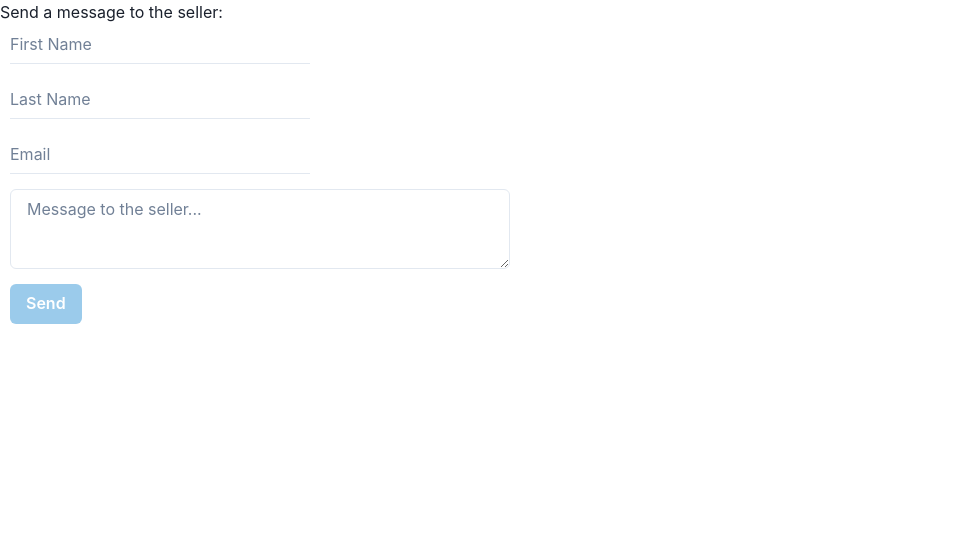
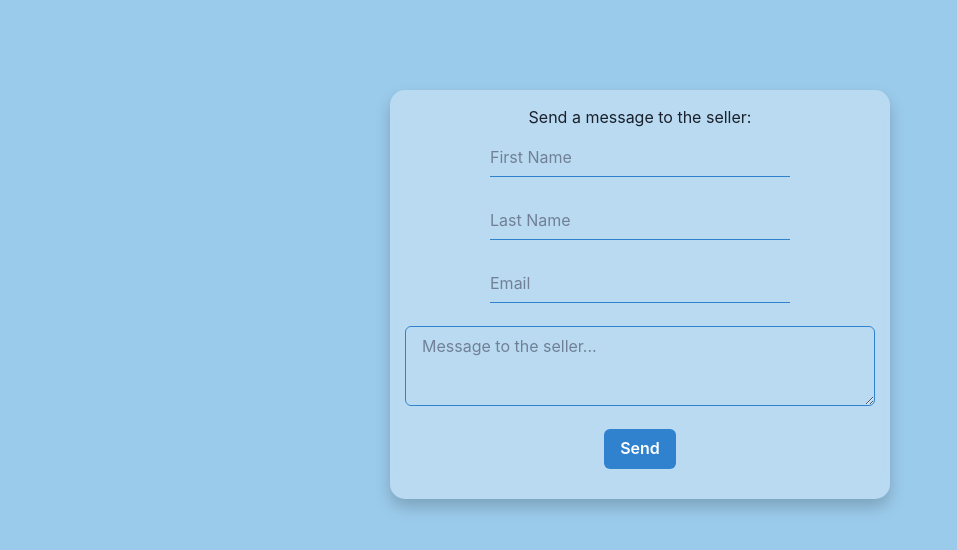
Before and after one commit to eden-chung/Divhacks2023, a React (Create React App) app: page /message in a window 1280 px wide. Shown: the top 550 px of the page, without its empty margins (0-957 px from the left). Built offline with nearby package versions, Linux system fonts and the light colour scheme.

Commit message:
change style of app

```diff
--- a/src/BookPage.js
+++ b/src/BookPage.js
@@ -1,23 +1,63 @@
 import React from 'react';
 
 import {
+    Input,
+    Textarea,
+    Button,
+    Modal,
+    ModalOverlay,
+    ModalContent,
+    ModalFooter,
+    ModalHeader,
+    ModalCloseButton,
+    useDisclosure,
+    Card,
     Text,
-    Heading,
     Center,
     VStack,
-    HStack,
-    Button,
-    Image
+    Heading,
+    Image,
+    HStack
 } from "@chakra-ui/react";
 
 import { useParams } from 'react-router-dom';
+import { useNavigate } from 'react-router-dom';
+
 
 export default function BookPage() {
+
+    const { isOpen, onOpen, onClose } = useDisclosure();
+
+
+    const navigate = useNavigate();
+
+    const handleGoToMessage = (sellerUNI) => {
+      navigate(`/message/`);
+    };
+
+    const handleBuyNow = () => {
+        navigate(`/sign-in`);
+      };
+
 
     const { titlebook, classname, price } = useParams();
 
     return (
+        <div style={{background: "#9BCBEB"}}>
             <Center>
+            <Card
+                rounded="md"
+                bg="rgba(255, 255, 255, 0.3)"
+                width="500px"
+                p={4}
+                variant='outline'
+                style={{ margin: '15px'}}
+                padding="10px"
+                borderRadius="15px"
+                backdropFilter="blur(10px)" // Backdrop filter for blur
+                boxShadow="0 8px 16px rgba(0, 0, 0, 0.2)"
+                borderWidth={0}
+            >
                 <VStack>
                     <Heading
                     style={{marginTop: '50px'}}>
@@ -45,15 +85,30 @@ export default function BookPage() {
                     </Text>
 
                     <HStack style={{marginTop: '100px'}}>
-                    <Button>
+                        <Button onClick={handleGoToMessage} colorScheme="blue">
                             Message seller
                         </Button>
-                    <Button>
+                        <Button onClick={onOpen} colorScheme="blue">
                             Buy now
                         </Button>
                     </HStack>
 
                 </VStack>
+            </Card>
             </Center>
+
+            <Modal onClose={onClose} isOpen={isOpen} isCentered>
+              <ModalOverlay />
+              <ModalContent>
+                <ModalCloseButton />
+                <ModalHeader>
+                  Request sent to buyer.
+                </ModalHeader>
+                <ModalFooter>
+                  <Button onClick={onClose}>OK</Button>
+                </ModalFooter>
+              </ModalContent>
+            </Modal>
+        </div>
     )
 }
--- a/src/Home.js
+++ b/src/Home.js
@@ -34,10 +34,9 @@ export default function Home() {
     };
 
     return (
-        <>
+        <div style={{background: "#9BCBEB"}}>
             <Heading
-            style={{ textAlign: 'center',
-            marginTop: '50px'}}>
+            style={{ textAlign: 'center', paddingTop: '50px'}}>
                 Welcome! Books currently available to buy
             </Heading>
             <Center>
@@ -58,23 +57,24 @@ export default function Home() {
                         bookurl="https://m.media-amazon.com/images/I/517v7rb0cCL._AC_UF1000,1000_QL80_.jpg"
                         classname="COMS-W1004: Introduction to Java"
                         price="3$"
-                        onClick={handleGoToBooksPage}
+                        onClick={() => handleGoToBooksPage("Introduction to Java", "COMS-W1004: Introduction to Java"  , "3")}
                     />
                     <TextbookCard
                         titlebook="Pride and Prejudice"
                         bookurl = "https://m.media-amazon.com/images/I/71Q1tPupKjL._AC_UF1000,1000_QL80_.jpg"
-                        classname="Lithum"
+                        classname="HUMA-UN1001: Literature Humanities"
                         price="3$"
-                        onClick={handleGoToBooksPage}
+                        onClick={() => handleGoToBooksPage("Pride and Prejudice", "HUMA-UN1001: Literature Humanities"  , "3")}
                     />
                     <TextbookCard
                         titlebook="The C programming Language"
                         bookurl = "https://m.media-amazon.com/images/I/51L7aRvbU-L._AC_UF1000,1000_QL80_.jpg"
                         classname="COMS-W3157: Advanced Programming"
                         price="5$"
+                        onClick={() => handleGoToBooksPage("The C programming Language", "COMS-W3157: Advanced Programming" , "5")}
                     />
                 </VStack>
             </Center>
-        </>
+        </div>
     )
 };
--- a/src/Message.js
+++ b/src/Message.js
@@ -9,6 +9,13 @@ import {
   ModalHeader,
   ModalCloseButton,
   useDisclosure,
+  Card,
+  Text,
+  Center,
+  VStack,
+  Heading,
+  Image,
+  HStack
 } from '@chakra-ui/react';
 import { EmailIcon } from '@chakra-ui/icons';
 
@@ -16,9 +23,35 @@ const Message = () => {
   const { isOpen, onOpen, onClose } = useDisclosure();
 
   return (
-    <>
-      <h3>Send a message to the seller:</h3>
-      <div style={{ marginLeft: 10 }}>
+    <div style={{background: "#9BCBEB"}}>
+      <style>
+        {`
+          html, body {
+            height: 100%;
+            margin: 0;
+            padding: 0;
+            background: #9BCBEB;
+          }
+        `}
+      </style>
+      <Center>
+            <Card
+                rounded="md"
+                bg="rgba(255, 255, 255, 0.3)"
+                width="500px"
+                p={4}
+                variant='outline'
+                style={{ margin: '15px', marginTop: '90px'}}
+                padding="15px"
+                borderRadius="15px"
+                backdropFilter="blur(10px)" // Backdrop filter for blur
+                boxShadow="0 8px 16px rgba(0, 0, 0, 0.2)"
+                borderWidth={0}
+
+
+            >
+              <VStack>
+                <Text>Send a message to the seller:</Text>
                 <Input
                 variant="flushed"
                 placeholder="First Name"
@@ -29,6 +62,7 @@ const Message = () => {
                   justifyContent: 'center',
                   marginBottom: 15,
                 }}
+                borderColor="blue.500"
               ></Input>
               <Input
                 variant="flushed"
@@ -40,6 +74,7 @@ const Message = () => {
                   justifyContent: 'center',
                   marginBottom: 15,
                 }}
+                borderColor="blue.500"
               ></Input>
               <Input
                 variant="flushed"
@@ -51,6 +86,7 @@ const Message = () => {
                   justifyContent: 'center',
                   marginBottom: 15,
                 }}
+                borderColor="blue.500"
               ></Input>
               <Textarea
                 style={{
@@ -61,19 +97,25 @@ const Message = () => {
                   marginBottom: 15,
                 }}
                 placeholder="Message to the seller..."
+                borderColor="blue.500"
               />
               <Button
-          backgroundColor="#9BCBEB"
-          color="white"
+                colorScheme="blue"
                 style={{
                   display: 'flex',
                   alignItems: 'center',
                   justifyContent: 'center',
+                  marginBottom: 15
                 }}
                 onClick={onOpen}
+
               >
                 Send
               </Button>
+
+              </VStack>
+            </Card>
+          </Center>
 
           <Modal onClose={onClose} isOpen={isOpen} isCentered>
               <ModalOverlay />
@@ -88,7 +130,6 @@ const Message = () => {
               </ModalContent>
             </Modal>
     </div>
-    </>
   );
 };
 
--- a/src/TextbookCard.js
+++ b/src/TextbookCard.js
@@ -25,7 +25,13 @@ function TextbookCard({titlebook, bookurl, classname, price, onClick}) {
                 variant='outline'
                 onClick={() => console.log('test')}
                 width="600px"
-                style={{ margin: '15px', }}
+                bg="rgba(255, 255, 255, 0.3)"
+                style={{ margin: '15px'}}
+                padding="10px"
+                borderRadius="15px"
+                backdropFilter="blur(10px)" // Backdrop filter for blur
+                boxShadow="0 8px 16px rgba(0, 0, 0, 0.2)"
+                borderWidth={0}
             >
             <Image
                 objectFit='cover'
```
Also changed, not shown: src/TextbookCardLarge.js (deleted, +0 -52 lines). Lines whose indentation alone changed are shown as unchanged.
